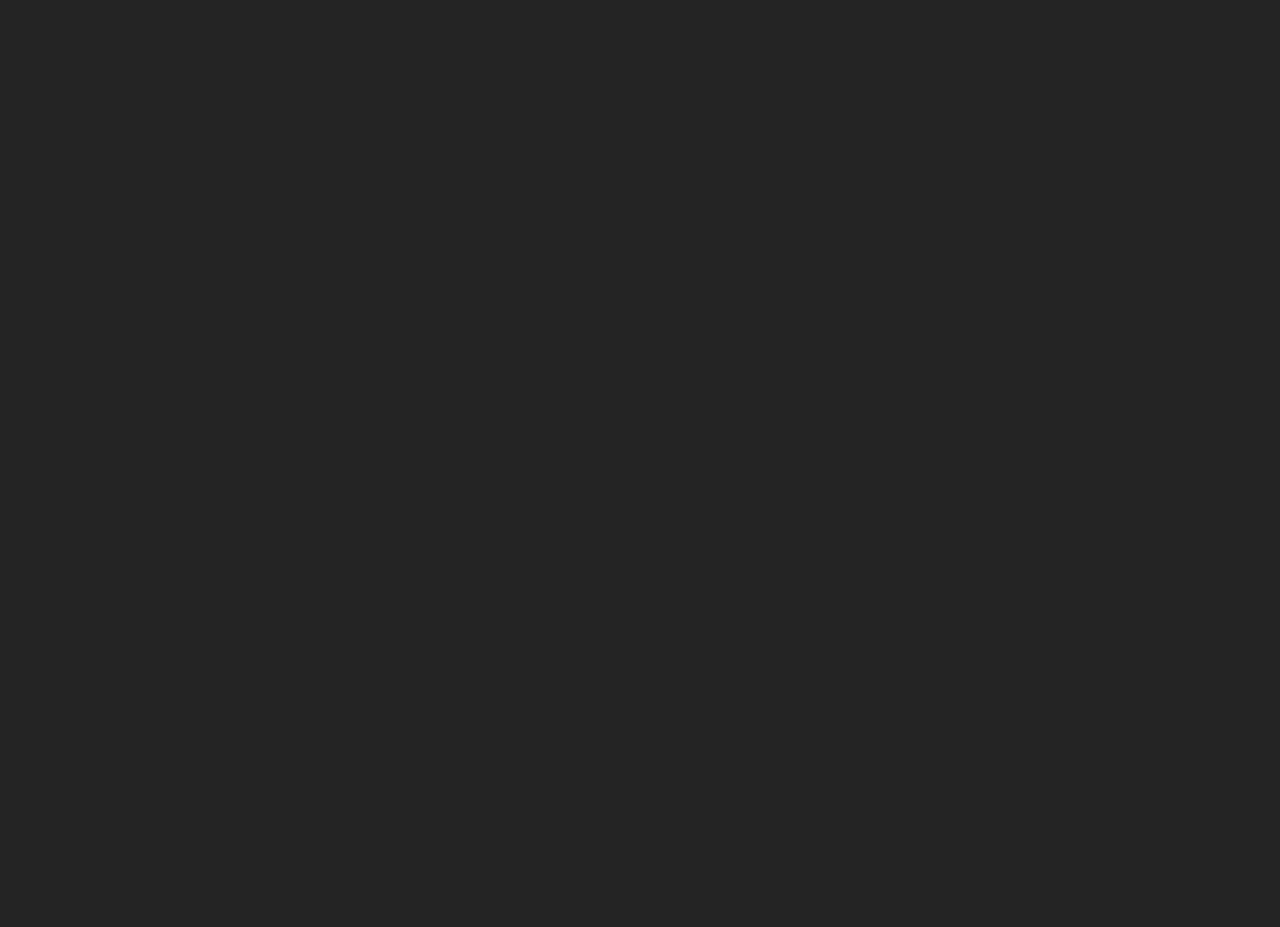
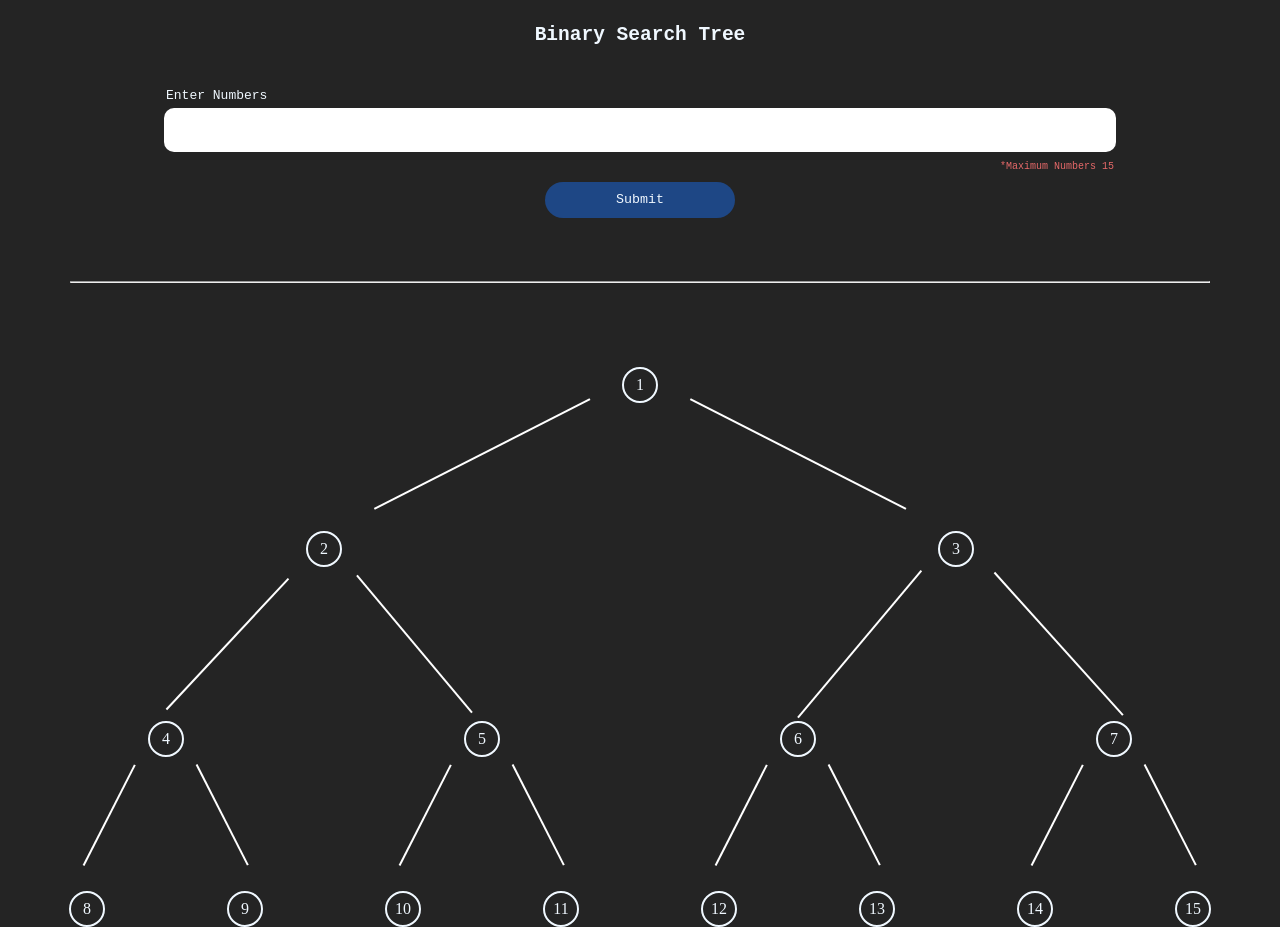
Before and after one commit to bhushan-rokade/tree_visualizer, a React (Vite) app: page /BinaryTree in a window 1280 px wide. Before the commit this address had no page. Before the commit the page ends 800 px from the top, so only its background shows below. Built offline with nearby package versions, Linux system fonts and the light colour scheme.

Commit message:
Binary Tree Changes

```diff
--- a/src/App.jsx
+++ b/src/App.jsx
@@ -2,6 +2,7 @@ import { BrowserRouter, Routes, Route } from "react-router-dom";
 import "./App.css";
 import Home from "./pages/home";
 import ExpressionTree from "./pages/expression_tree";
+import BinaryTree from "./pages/BinaryTree";
 
 function App() {
   return (
@@ -10,6 +11,7 @@ function App() {
         <Routes>
           <Route path="/" element={<Home />} />
           <Route path="/ExpressionTree" element={<ExpressionTree />} />
+          <Route path="/BinaryTree" element={<BinaryTree />} />
         </Routes>
       </BrowserRouter>
     </>
--- a/src/constants.js
+++ b/src/constants.js
@@ -1,6 +1,6 @@
 const Routes = {
   HOME: "/",
   EXPRESSIONTREE: "/ExpressionTree",
-  BST: "/BINARYTREE",
+  BST: "/BinaryTree",
 };
 export default Routes;
--- a/src/pages/expression_tree.jsx
+++ b/src/pages/BinaryTree.jsx
@@ -3,19 +3,19 @@ import "./css/exptree.css";
 import "./../Components/componentStyles/tree.css";
 import Tree from "../Components/Tree";
 
-function ExpressionTree() {
+function BinaryTree() {
   return (
     <>
       <div className="main-div">
         <div className="headingdiv">
-          <h2 className="main_heading">Expression Tree</h2>
+          <h2 className="main_heading">Binary Search Tree</h2>
         </div>
         <div className="input-div">
           <label style={{ alignSelf: "flex-start" }} className="main_label">
-            Enter Expression
+            Enter Numbers
           </label>
-          <input className="expinput" maxLength={10} />
-          <label className="warning_label">*Maximum characters 10</label>
+          <input className="expinput" type="number" maxLength={15} />
+          <label className="warning_label">*Maximum Numbers 15</label>
           <button title="Submit" name="Submit" className="submitbtn">
             Submit
           </button>
@@ -27,4 +27,4 @@ function ExpressionTree() {
   );
 }
 
-export default ExpressionTree;
+export default BinaryTree;
--- a/src/pages/css/exptree.css
+++ b/src/pages/css/exptree.css
@@ -70,3 +70,8 @@ hr {
     width: 75%;
   }
 }
+input::-webkit-outer-spin-button,
+input::-webkit-inner-spin-button {
+  -webkit-appearance: none;
+  margin: 0;
+}
```
